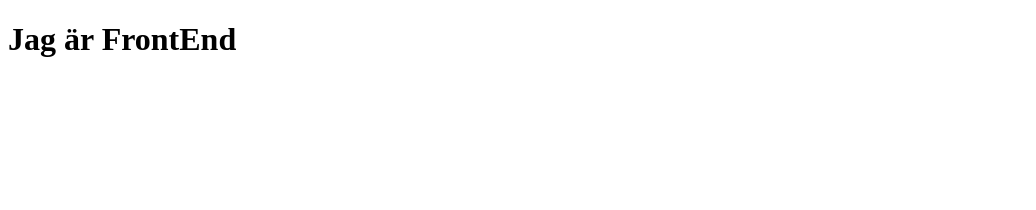
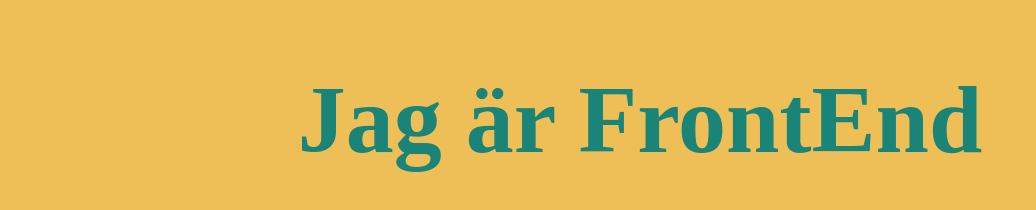
Before and after one commit to KareemZuwa/HamsterwarsBackEnd, a website: page frontend/index.html in a window 1280 px wide. Shown: the whole page, without its empty margins (0-1036 px from the left). Drawn offline with Linux system fonts and the light colour scheme.

Commit message:
static folder running correctly

```diff
--- a/frontend/index.html
+++ b/frontend/index.html
@@ -10,7 +10,7 @@
     <title>Document</title>
 </head>
 <body>
-    <h1>Jag är FrontEnd</h1>
+    <h1 id="title">Jag är FrontEnd</h1>
 
 </body>
 </html>
--- a/frontend/script.js
+++ b/frontend/script.js
@@ -0,0 +1,10 @@
+let titleText = document.getElementById("title");
+
+titleText.addEventListener('click', ()=> {
+    if (titleText.innerHTML === "Jag är FrontEnd") {
+        titleText.innerHTML = "Jag är BackEnd"
+
+    } else {
+        titleText.innerHTML = "Jag är FrontEnd"
+    }
+})
--- a/frontend/style.css
+++ b/frontend/style.css
@@ -0,0 +1,10 @@
+body {
+  background-color: #eebf56;
+  margin: 0 auto;
+  text-align: center;
+}
+
+h1 {
+  color: #1a8478;
+  font-size: 6rem;
+}
--- a/src/server.js
+++ b/src/server.js
@@ -8,6 +8,7 @@ const PORT = process.env.PORT || 3030
 let requestCount = 0
 
 // Setup MiddleWare
+app.use( '/web', express.static(__dirname + '/../frontend') )
 app.use( express.urlencoded() )
 app.use( express.json() )
 app.use( (req, res, next) => {
```
